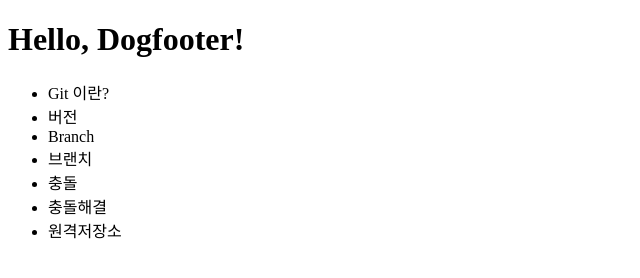
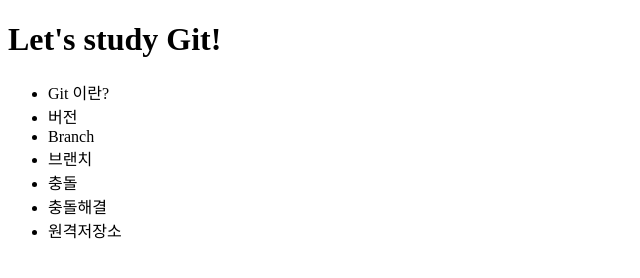
Before and after one commit to smjang67/dogfooter-repo, a plain HTML site: page index.html in a window 1280 px wide. Shown: the whole page, without its empty margins (0-640 px from the left). Drawn offline with Linux system fonts and the light colour scheme.

Commit message:
header 수정

```diff
--- a/index.html
+++ b/index.html
@@ -10,7 +10,7 @@
       <title>Git 소개</title>
     </head>
     <header>
-      <h1>Hello, Dogfooter!</h1>
+      <h1>Let's study Git!</h1>
     </header>
     <ul>
       <li>Git 이란?</li>
```
